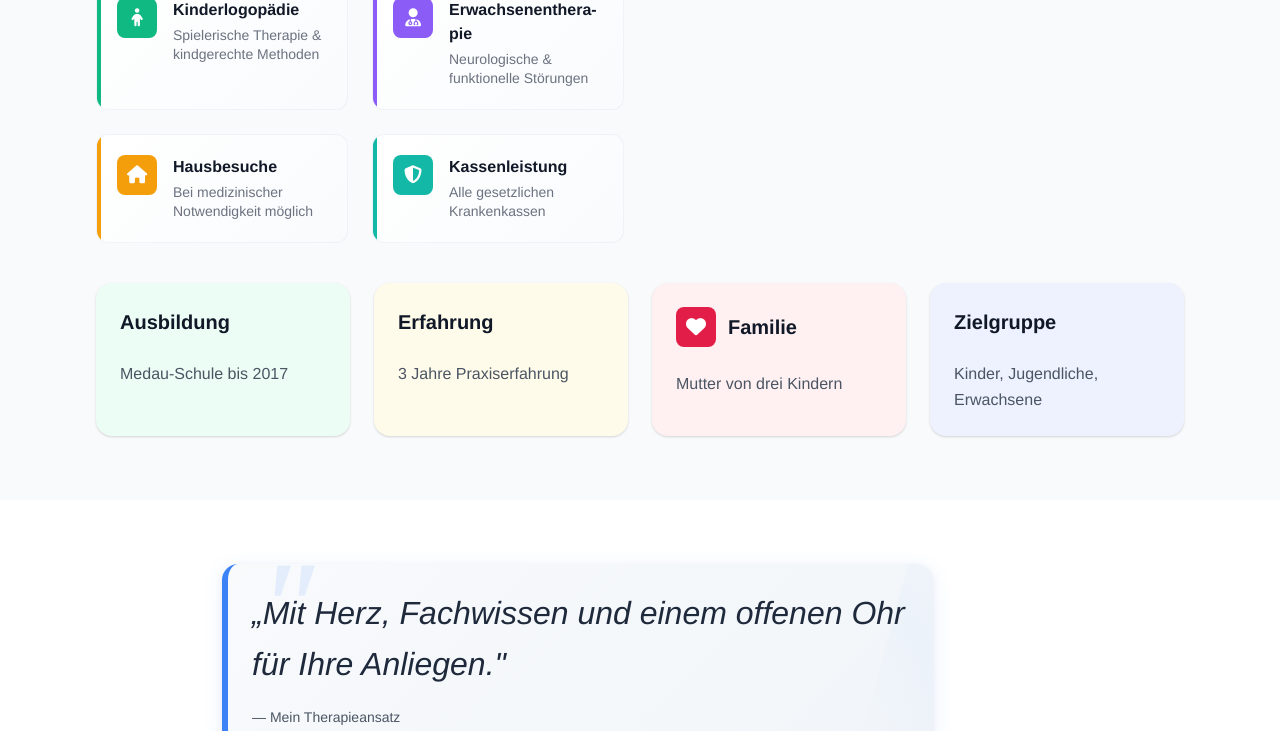
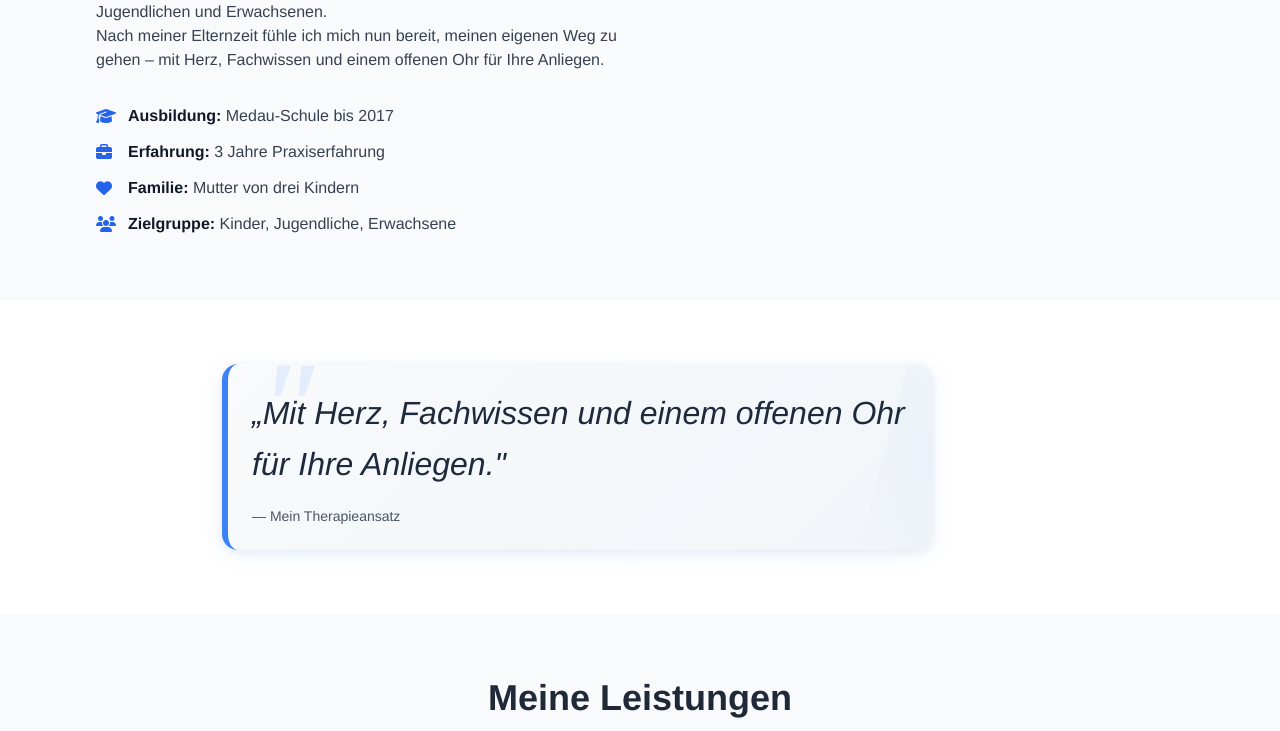
Before and after one commit to benschaf/logo-website, a plain HTML site: page index.html in a window 1280 px wide. Shown: the part 1569-2300 px from the top of the page. Drawn offline with nearby package versions, Linux system fonts and the light colour scheme.

Commit message:
ui updates

```diff
--- a/index.html
+++ b/index.html
@@ -136,7 +136,48 @@
         </div>
 
         <!-- Quick Info Cards -->
-        <!-- Moved to About section for better layout -->
+        <div class="mt-8">
+          <ul class="overview-list">
+            <li class="overview-list-item overview-list-item--green">
+              <div class="overview-item-icon">
+                <i class="fas fa-child"></i>
+              </div>
+              <div class="overview-item-content">
+                <h3>Kinderlogopädie</h3>
+                <p>Spielerische Therapie & kindgerechte Methoden</p>
+              </div>
+            </li>
+            <li class="overview-list-item overview-list-item--purple">
+              <div class="overview-item-icon">
+                <i class="fas fa-user-md"></i>
+              </div>
+              <div class="overview-item-content">
+                <h3>Erwachsenentherapie</h3>
+                <p>Neurologische & funktionelle Störungen</p>
+              </div>
+            </li>
+            <li class="overview-list-item overview-list-item--orange">
+              <div class="overview-item-icon">
+                <i class="fas fa-home"></i>
+              </div>
+              <div class="overview-item-content">
+                <h3>Hausbesuche</h3>
+                <p>Bei medizinischer Notwendigkeit möglich</p>
+              </div>
+            </li>
+            <li class="overview-list-item overview-list-item--teal">
+              <div class="overview-item-icon">
+                <i class="fas fa-shield-alt"></i>
+              </div>
+              <div class="overview-item-content">
+                <h3>Kassenleistung</h3>
+                <p>Alle gesetzlichen Krankenkassen</p>
+              </div>
+            </li>
+          </ul>
+        </div>
+      </div>
+
       </div>
     </section>
 
@@ -161,8 +202,8 @@
     <section id="about" class="py-16 bg-gray-50" aria-labelledby="about-title">
       <div class="max-w-7xl mx-auto px-8">
         <!-- Simplified two-column layout -->
-        <div class="grid gap-8 lg:grid-cols-2 items-start">
-          <!-- Text content and overview list -->
+        <div class="grid gap-8 lg:grid-cols-2 items-start about-grid">
+          <!-- Text content and list -->
           <div>
             <div class="flex items-center gap-3 mb-4">
               <div>
@@ -181,7 +222,7 @@
                 Kindern. Ich weiß, wie vielfältig, herausfordernd und gleichzeitig faszinierend die sprachliche
                 Entwicklung sein kann.
               </p>
-              <p class="mt-6 text-lg">
+              <p>
                 Die Erfahrungen aus meinem Familienalltag bereichern meine Arbeit und schenken mir ein feines Gespür für
                 die Bedürfnisse meiner Patientinnen und Patienten – unabhängig von Alter oder Lebenssituation.
               </p>
@@ -198,48 +239,26 @@
               </p>
             </div>
 
-            <!-- Quick Overview List (moved from hero section) -->
-            <div class="mt-8">
-              <h4 class="text-lg font-semibold text-gray-800 mb-4">Überblick</h4>
-              <ul class="overview-list">
-                <li class="overview-list-item overview-list-item--green">
-                  <div class="overview-item-icon">
-                    <i class="fas fa-child"></i>
-                  </div>
-                  <div class="overview-item-content">
-                    <h3>Kinderlogopädie</h3>
-                    <p>Spielerische Therapie & kindgerechte Methoden</p>
-                  </div>
-                </li>
-                <li class="overview-list-item overview-list-item--purple">
-                  <div class="overview-item-icon">
-                    <i class="fas fa-user-md"></i>
-                  </div>
-                  <div class="overview-item-content">
-                    <h3>Erwachsenentherapie</h3>
-                    <p>Neurologische & funktionelle Störungen</p>
-                  </div>
-                </li>
-                <li class="overview-list-item overview-list-item--orange">
-                  <div class="overview-item-icon">
-                    <i class="fas fa-home"></i>
-                  </div>
-                  <div class="overview-item-content">
-                    <h3>Hausbesuche</h3>
-                    <p>Bei medizinischer Notwendigkeit möglich</p>
-                  </div>
-                </li>
-                <li class="overview-list-item overview-list-item--teal">
-                  <div class="overview-item-icon">
-                    <i class="fas fa-shield-alt"></i>
-                  </div>
-                  <div class="overview-item-content">
-                    <h3>Kassenleistung</h3>
-                    <p>Alle gesetzlichen Krankenkassen</p>
-                  </div>
-                </li>
-              </ul>
-            </div>
+            <!-- Facts as simple list (replaces cards) -->
+            <ul class="about-list mt-8" aria-label="Kurzübersicht">
+              <li>
+                <i class="fas fa-graduation-cap" aria-hidden="true"></i>
+                <span class="about-item-text"><strong>Ausbildung:</strong> Medau-Schule bis 2017</span>
+              </li>
+              <li>
+                <i class="fas fa-briefcase" aria-hidden="true"></i>
+                <span class="about-item-text"><strong>Erfahrung:</strong> 3 Jahre Praxiserfahrung</span>
+              </li>
+              <li>
+                <i class="fas fa-heart" aria-hidden="true"></i>
+                <span class="about-item-text"><strong>Familie:</strong> Mutter von drei Kindern</span>
+              </li>
+              <li>
+                <i class="fas fa-users" aria-hidden="true"></i>
+                <span class="about-item-text"><strong>Zielgruppe:</strong> Kinder, Jugendliche, Erwachsene</span>
+              </li>
+            </ul>
+
           </div>
 
           <!-- Profile Image Card -->
@@ -254,60 +273,6 @@
           </div>
         </div>
 
-        <!-- Small facts grid -->
-        <div class="grid gap-6 grid-cols-1 sm:grid-cols-2 lg:grid-cols-4 mt-10">
-          <div>
-            <div class="card-bento card-bento--emerald">
-              <div class="card-bento__header">
-                <div>
-                  <h4 class="card-bento__title">Ausbildung</h4>
-                </div>
-              </div>
-              <div class="card-bento__body">
-                <p class="card-bento__content">Medau-Schule bis 2017</p>
-              </div>
-            </div>
-          </div>
-          <div>
-            <div class="card-bento card-bento--amber">
-              <div class="card-bento__header">
-                <div>
-                  <h4 class="card-bento__title">Erfahrung</h4>
-                </div>
-              </div>
-              <div class="card-bento__body">
-                <p class="card-bento__content">3 Jahre Praxiserfahrung</p>
-              </div>
-            </div>
-          </div>
-          <div>
-            <div class="card-bento card-bento--rose">
-              <div class="card-bento__header">
-                <div class="card-bento__icon bg-rose-600  text-white">
-                  <i class="fas fa-heart"></i>
-                </div>
-                <div>
-                  <h4 class="card-bento__title">Familie</h4>
-                </div>
-              </div>
-              <div class="card-bento__body">
-                <p class="card-bento__content">Mutter von drei Kindern</p>
-              </div>
-            </div>
-          </div>
-          <div>
-            <div class="card-bento card-bento--indigo">
-              <div class="card-bento__header">
-                <div>
-                  <h4 class="card-bento__title">Zielgruppe</h4>
-                </div>
-              </div>
-              <div class="card-bento__body">
-                <p class="card-bento__content">Kinder, Jugendliche, Erwachsene</p>
-              </div>
-            </div>
-          </div>
-        </div>
       </div>
     </section>
 
@@ -742,7 +707,7 @@
             </div>
             <div class="card-bento__footer">
               <a href="#contact"
-                class="inline-flex items-center space-x-2 bg-white text-blue-600 px-8 py-3 rounded-lg font-bold hover:bg-blue-50 transition-all duration-300 hover:scale-105 hover:shadow-lg ml-0">
+                class="inline-flex items-center space-x-2 bg-white text-blue-600 px-8 ml-6 py-3 rounded-lg font-bold hover:bg-blue-50 transition-all duration-300 hover:scale-105 hover:shadow-lg ml-0">
                 <i class="fas fa-phone"></i>
                 <span>Jetzt Termin vereinbaren</span>
               </a>
@@ -1021,8 +986,8 @@
         </div>
 
         <div class="grid gap-6 grid-cols-1 lg:grid-cols-3">
-          <!-- Contact Form Card -->
-          <div class="lg:col-span-1">
+          <!-- Contact Form Card (2/3 width on large screens) -->
+          <div class="lg:col-span-2">
             <div class="card-bento card-bento--blue">
               <div class="card-bento__header">
                 <div class="card-bento__icon bg-blue-600">
@@ -1078,8 +1043,8 @@
             </div>
           </div>
 
-          <!-- Contact Info Column -->
-          <div class="lg:col-span-1">
+          <!-- Contact Info Column (1/3 width on large screens) -->
+          <div class="lg:col-span-1 flex flex-col">
             <!-- Practice Info Card -->
             <div class="mb-6">
               <div class="card-bento card-bento--green">
@@ -1149,8 +1114,8 @@
             </div>
           </div>
 
-          <!-- Call to Action Card -->
-          <div class="lg:col-span-1">
+          <!-- Call to Action Card (full width below on large screens) -->
+          <div class="lg:col-span-3">
             <div class="card-bento card-bento--teal h-full">
               <div class="card-bento__body card-bento__body--full-padding flex flex-col justify-center h-full">
                 <div class="text-center">
--- a/style.css
+++ b/style.css
@@ -616,26 +616,11 @@ html {
                 0 2px 6px rgba(59, 130, 246, 0.15);
 }
 
-.btn-primary::before {
-    content: '';
-    position: absolute;
-    top: 0;
-    left: -100%;
-    width: 100%;
-    height: 100%;
-    background: linear-gradient(90deg, transparent, rgba(255,255,255,0.2), transparent);
-    transition: left 0.5s;
-}
-
 .btn-primary:hover {
     background: linear-gradient(135deg, #2563eb 0%, #1e40af 100%);
     transform: translateY(-3px) scale(1.02);
     box-shadow: 0 8px 25px rgba(59, 130, 246, 0.4),
                 0 4px 12px rgba(59, 130, 246, 0.25);
-}
-
-.btn-primary:hover::before {
-    left: 100%;
 }
 
 .btn-primary:active {
@@ -700,26 +685,11 @@ html {
                 0 1px 4px rgba(59, 130, 246, 0.15);
 }
 
-.card-bento__action::before {
-    content: '';
-    position: absolute;
-    top: 0;
-    left: -100%;
-    width: 100%;
-    height: 100%;
-    background: linear-gradient(90deg, transparent, rgba(255,255,255,0.15), transparent);
-    transition: left 0.4s;
-}
-
 .card-bento__action:hover {
     background: linear-gradient(135deg, #2563eb 0%, #1e40af 100%);
     transform: translateY(-2px) scale(1.02);
     box-shadow: 0 6px 20px rgba(59, 130, 246, 0.35),
                 0 3px 8px rgba(59, 130, 246, 0.2);
-}
-
-.card-bento__action:hover::before {
-    left: 100%;
 }
 
 .card-bento__action--secondary {
@@ -1109,3 +1079,43 @@ html {
         color: black !important;
     }
 }
+
+/* About list (replaces cards under Über mich) */
+.about-list {
+    margin: 0;
+    padding-left: 0;
+    list-style: none;
+    display: grid;
+    grid-template-columns: 1fr;
+    gap: 0.75rem;
+}
+.about-list li {
+    color: #374151; /* gray-700 */
+    display: grid;
+    grid-template-columns: 24px 1fr;
+    align-items: start;
+    column-gap: 0.5rem;
+}
+.about-item-text {
+    display: inline;
+}
+.about-list strong {
+    color: #111827; /* gray-900 */
+}
+
+.about-list i {
+    color: #2563eb; /* blue-600 */
+    line-height: 1.25rem;
+    margin-top: 2px;
+}
+
+/* Ensure two-column layout for About on large screens even without utility framework */
+.about-grid {
+    grid-template-columns: 1fr;
+}
+@media (min-width: 1024px) { /* lg breakpoint */
+    .about-grid {
+        grid-template-columns: 1fr 1fr;
+        align-items: start;
+    }
+}
```
